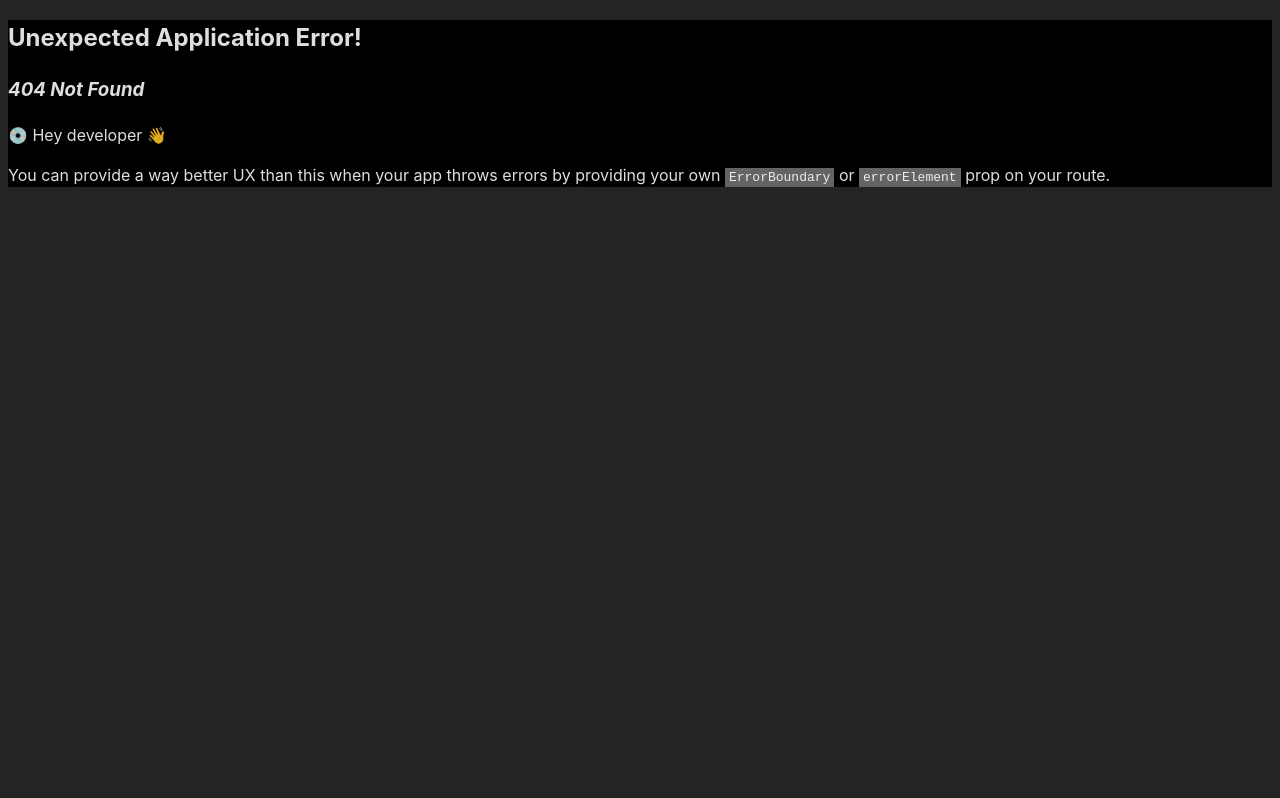
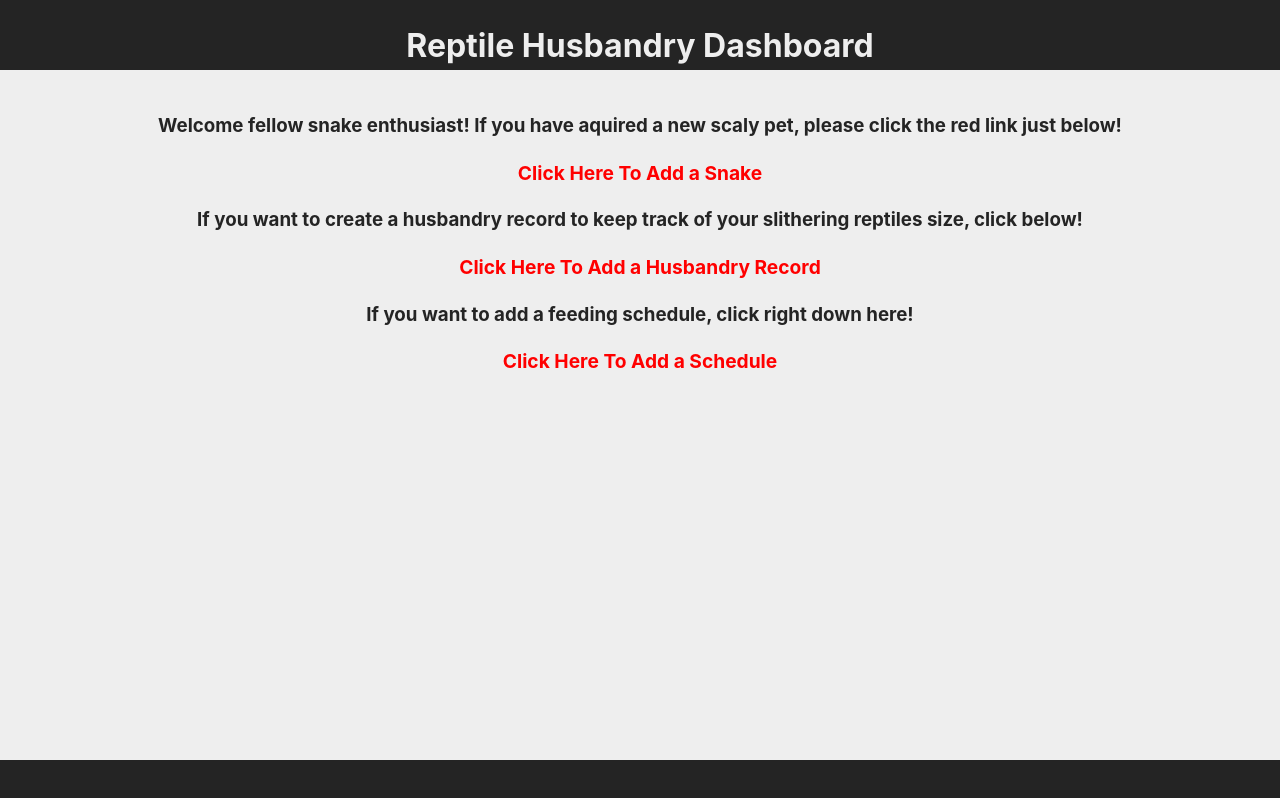
Before and after one commit to josh-20/ReptileUi, a React (Vite) app: page /dashboard in a window 1280 px wide. Before the commit this address had no page. Built offline with nearby package versions, Linux system fonts and the light colour scheme.

Commit message:
started the dashboard page creation

```diff
--- a/src/index.css
+++ b/src/index.css
@@ -2,18 +2,77 @@
   font-family: Inter, system-ui, Avenir, Helvetica, Arial, sans-serif;
   line-height: 1.5;
   font-weight: 400;
-
-  color-scheme: light dark;
-  color: rgba(255, 255, 255, 0.87);
-  background-color: #242424;
-
+  color: #eee;
+  background-color: #eee;
   font-synthesis: none;
   text-rendering: optimizeLegibility;
   -webkit-font-smoothing: antialiased;
   -moz-osx-font-smoothing: grayscale;
   -webkit-text-size-adjust: 100%;
 }
-div {
+body{
+  margin: 0px;
+}
+.header{
+  background-color: #242424;
+  text-align: center;
+}
 
-  background-color: black;
+ul{
+  list-style-type: none;
+  padding: 5px;
+
 }
+.link{
+  color: red;
+  font-size: larger;
+  font-weight: bold;
+  text-decoration: none;
+  text-align: center;
+}
+.link:hover{
+  color: rgb(255, 85, 85);
+}
+.container{
+  display: flex;
+  flex-direction: column;
+  text-align: center;
+  justify-content: center;
+}
+.header-container{
+  background-color: #242424;
+  padding-top: 1px;
+}
+
+
+.content{
+  color: #242424;
+  padding-left: 10px;
+  padding-right: 10px;
+}
+.footer{
+  background-color: #242424;
+  text-align: center;
+  padding: 20px;
+  color: white;
+  font-size: 12px;
+  position: fixed;
+  width: 100%;
+  bottom: 0;
+}
+
+#padder{
+  margin-top: 15px;
+}
+#schedule{
+  padding-right: 10px;
+  padding-left: 10px;
+}
+#husbandry{
+  padding-right: 10px;
+  padding-left: 10px;
+}
+#reptile{
+  padding-right: 10px;
+  padding-left: 10px;
+}
--- /dev/null
+++ b/src/pages/Dashboard.tsx
@@ -0,0 +1,27 @@
+import React from 'react';
+
+export const Dashboard: React.FC = () => {
+  return (
+    <body>
+      <div className='header-container'>
+      <h1 className="header" >Reptile Husbandry Dashboard</h1>
+      </div>
+      <ul className="container">
+        <h3 className='content' id="padder">Welcome fellow snake enthusiast! If you have aquired a new scaly pet, please click the red link just below!</h3>
+        <li id="reptile">
+          <a className="link" href="/Reptile">Click Here To Add a Snake</a>
+        </li>
+        <h3 className='content'>If you want to create a husbandry record to keep track of your slithering reptiles size, click below!</h3>
+        <li id="husbandry">
+          <a className="link" href="/husbandryRecords">Click Here To Add a Husbandry Record</a>
+        </li>
+        <h3 className='content'> If you want to add a feeding schedule, click right down here!</h3>
+        <li id="schedule">
+          <a className="link" href="/Schedules">Click Here To Add a Schedule</a>
+        </li>
+
+      </ul>
+      <div className="footer"></div>
+    </body>
+  );
+};
--- /dev/null
+++ b/src/pages/HusbandryRecords.tsx
@@ -0,0 +1,17 @@
+import React from 'react';
+
+export const HusbandryRecords: React.FC = () => {
+  return (
+    <div>
+      <h1 className="header" >Reptile Husbandry Record Page</h1>
+      <ul>
+        <li>
+          <a className="link" href="/Schedules">Schedules</a>
+        </li>
+        <li>
+          <a className="link" href="/Reptile">Add a Snake</a>
+        </li>
+      </ul>
+    </div>
+  );
+};
--- /dev/null
+++ b/src/pages/Schedules.tsx
@@ -0,0 +1,17 @@
+import React from 'react';
+
+export const Schedules: React.FC = () => {
+  return (
+    <div>
+      <h1 className='header'>Reptile Schedules Page</h1>
+      <ul>
+        <li>
+          <a className="link" href="/husbandryRecords">Husbandry Records</a>
+        </li>
+        <li>
+          <a className="link" href="/Reptile">Add a Snake</a>
+        </li>
+      </ul>
+    </div>
+  );
+};
```
Also changed, not shown: src/App.tsx (+17 -1 lines), src/App.css (line endings or trailing spaces).
